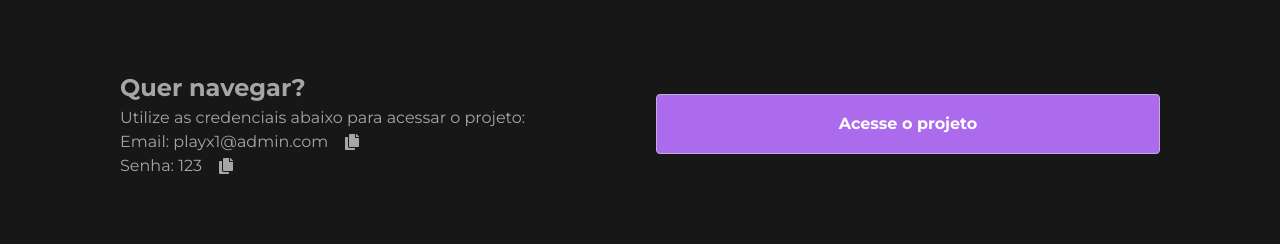
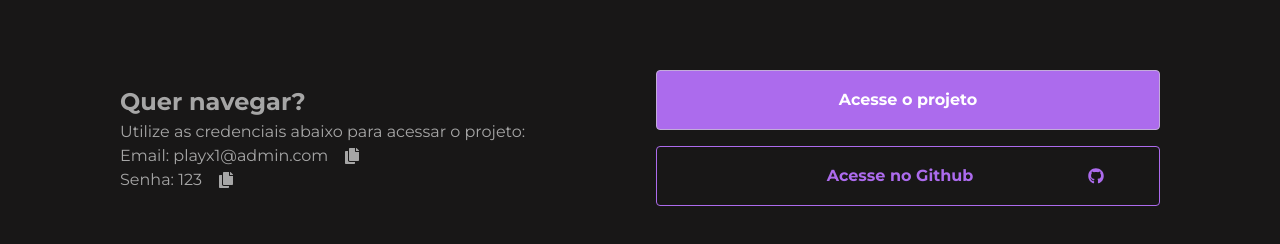
Before and after one commit to gaabscps/gabs-portifolio, a Next.js app: page /playx1 in a window 1280 px wide. Shown: the part 2770-3014 px from the top of the page. Built offline with nearby package versions, Linux system fonts and the light colour scheme.

Commit message:
🚧 Add Github repo

```diff
--- a/src/app/playx1/page.tsx
+++ b/src/app/playx1/page.tsx
@@ -10,7 +10,7 @@ import {
   useMediaQuery,
 } from "@chakra-ui/react";
 import { useState } from "react";
-import { FaCopy, FaCheck } from "react-icons/fa";
+import { FaCopy, FaCheck, FaGithub } from "react-icons/fa";
 
 export type CredentialsType = {
   title: string;
@@ -198,7 +198,7 @@ export default function PlayX1() {
             ))}
           </Box>
 
-          <Box width="100%">
+          <Flex width="100%" flexDirection="column" gap="16px">
             <Button
               onClick={() => {
                 window.open(
@@ -213,7 +213,20 @@ export default function PlayX1() {
             >
               {translations?.playx1?.buttonLabel}
             </Button>
-          </Box>
+            <Button
+              onClick={() => {
+                window.open("https://github.com/gaabscps/ProjetoX1", "_blank");
+              }}
+              border={"1px solid #ac6bed"}
+              backgroundColor="transparent"
+              height="60px"
+              className="buttonOutline"
+              width="100%"
+            >
+              <Text width="80%">{translations?.playx1?.github}</Text>
+              <FaGithub />
+            </Button>
+          </Flex>
         </Flex>
       </Box>
     </>
--- a/src/context/AppTexts.ts
+++ b/src/context/AppTexts.ts
@@ -32,5 +32,6 @@ export type AppTexts = {
     email: string;
     password: string;
     buttonLabel: string;
+    github: string;
   };
 };
--- a/src/locales/en.json
+++ b/src/locales/en.json
@@ -28,6 +28,7 @@
     "credentialsTitle": "Use the credentials below to access the project:",
     "email": "Email",
     "password": "Password",
-    "buttonLabel": "Access the project"
+    "buttonLabel": "Access the project",
+    "github": "Access on Github"
   }
 }
--- a/src/locales/ptbr.json
+++ b/src/locales/ptbr.json
@@ -28,6 +28,7 @@
     "credentialsTitle": "Utilize as credenciais abaixo para acessar o projeto:",
     "email": "Email",
     "password": "Senha",
-    "buttonLabel": "Acesse o projeto"
+    "buttonLabel": "Acesse o projeto",
+    "github": "Acesse no Github"
   }
 }
--- a/src/styles/reset.css
+++ b/src/styles/reset.css
@@ -33,6 +33,25 @@ section,
   }
 }
 
+.buttonOutline {
+  background-color: transparent !important;
+  color: #ac6bed !important;
+  border: 1px solid #ac6bed !important;
+  border-radius: 4px !important;
+  padding: 8px 16px !important;
+  font-size: 16px !important;
+  cursor: pointer !important;
+  transition: background-color 0.3s !important;
+  &:hover {
+    border: 1px solid #8a3ab9 !important;
+    color: #8a3ab9 !important;
+  }
+  &:active {
+    border: 1px solid #6f2e98 !important;
+    color: #6f2e98 !important;
+  }
+}
+
 @media screen and (max-width: 1023px) {
   .body-content {
     margin-top: 24px;
```
